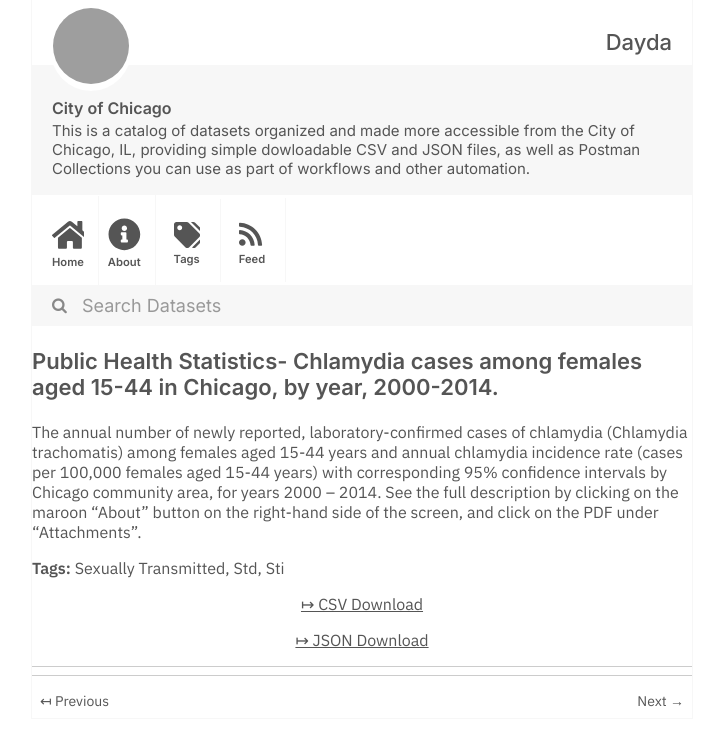
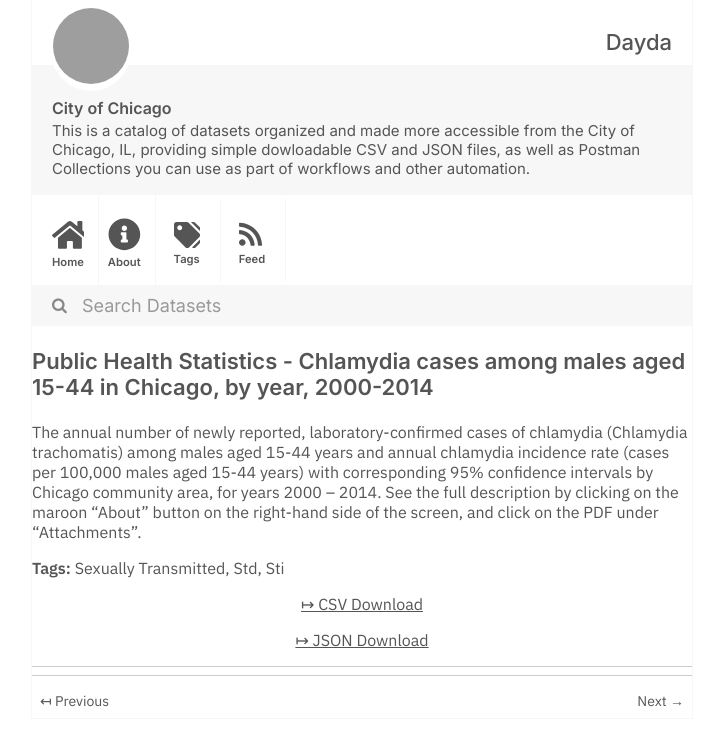
Before and after one commit to dayda-entities/city-of-chicago, a Jekyll site: the page built from _posts/2020-11-10-public-health-statistics-chlam.md, in a window 1280 px wide, cut to the strip 0-746 px from the top of the page. Shown: the whole strip, without its empty margins (278-1001 px from the left). Built offline with Jekyll 4.4.1, drawn with Linux system fonts in a browser that asks for light colours; grey boxes are pictures that could not be loaded.

```diff
--- a/_posts/2020-11-10-public-health-statistics-chlam.md
+++ b/_posts/2020-11-10-public-health-statistics-chlam.md
@@ -1,9 +1,9 @@
 ---
 title: >-
-  Public Health Statistics- Chlamydia cases among females aged 15-44 in Chicago,
-  by year, 2000-2014.
-created: '2020-11-10T16:54:43.793497'
-modified: '2020-11-10T16:54:43.793508'
+  Public Health Statistics - Chlamydia cases among males aged 15-44 in Chicago,
+  by year, 2000-2014
+created: '2020-11-10T16:54:18.182640'
+modified: '2020-11-10T16:54:18.182647'
 state: active
 type: dataset
 tags:
@@ -13,10 +13,10 @@ tags:
 groups:
   - Local Government
 csv_url: >-
-  https://data.cityofchicago.org/api/views/bz6k-73ti/rows.csv?accessType=DOWNLOAD
+  https://data.cityofchicago.org/api/views/35yf-6dy3/rows.csv?accessType=DOWNLOAD
 json_url: >-
-  https://data.cityofchicago.org/api/views/bz6k-73ti/rows.json?accessType=DOWNLOAD
+  https://data.cityofchicago.org/api/views/35yf-6dy3/rows.json?accessType=DOWNLOAD
 layout: post
 
 ---
-The annual number of newly reported, laboratory-confirmed cases of chlamydia (Chlamydia trachomatis) among females aged 15-44 years and annual chlamydia incidence rate (cases per 100,000 females aged 15-44 years) with corresponding 95% confidence intervals by Chicago community area, for years 2000 – 2014.  See the full description by clicking on the maroon "About" button on the right-hand side of the screen, and click on the PDF under "Attachments".
+The annual number of newly reported, laboratory-confirmed cases of chlamydia (Chlamydia trachomatis) among males aged 15-44 years and annual chlamydia incidence rate (cases per 100,000 males aged 15-44 years) with corresponding 95% confidence intervals by Chicago community area, for years 2000 – 2014. See the full description by clicking on the maroon "About" button on the right-hand side of the screen, and click on the PDF under "Attachments".
```
